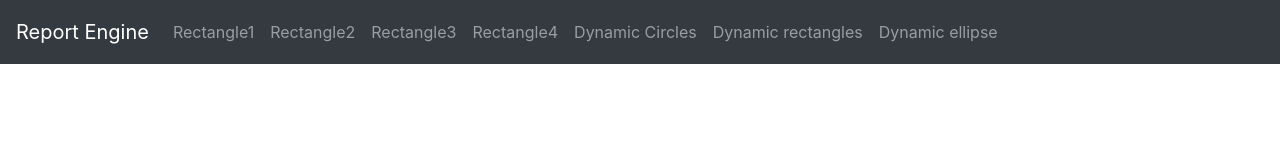
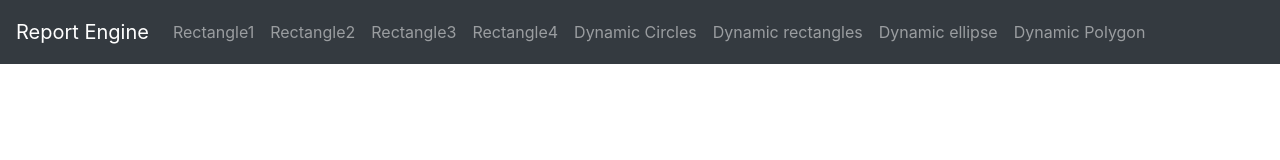
Before and after one commit to rajithabandara/redemo, an Angular app in the folder client/: page / in a window 1280 px wide. Shown: the top 160 px of the page. Built offline with nearby package versions, Linux system fonts and the light colour scheme.

Commit message:
Added dynamic polygon component and roting

```diff
--- a/client/src/app/app-routing.module.ts
+++ b/client/src/app/app-routing.module.ts
@@ -8,6 +8,7 @@ import { Rectangle4Component } from './components/report-engine/rectangle4/recta
 import { DynamicRectanglesComponent } from './components/report-engine/dynamic-rectangles/dynamic-rectangles.component';
 import { DynamicCirclesComponent } from './components/report-engine/dynamic-circles/dynamic-circles.component';
 import { DynamicEllipseComponent } from './components/report-engine/dynamic-ellipse/dynamic-ellipse.component';
+import { DynamicPolygonComponent } from './components/report-engine/dynamic-polygon/dynamic-polygon.component';
 
 const routes: Routes = [
   {
@@ -21,6 +22,7 @@ const routes: Routes = [
       { path: 'dynamicCircle', component: DynamicCirclesComponent },
       { path: 'dynamicRectangle', component: DynamicRectanglesComponent},
       { path: 'dynamicEllipse', component: DynamicEllipseComponent},
+      { path: 'dynamicPolygon', component: DynamicPolygonComponent},
     ],
   },
 ];
--- a/client/src/app/app.component.html
+++ b/client/src/app/app.component.html
@@ -71,6 +71,15 @@
           >Dynamic ellipse</a
         >
       </li>
+      <li class="nav-item">
+        <a
+          class="nav-link"
+          [routerLink]="['/reportengine/dynamicPolygon']"
+          routerLinkActive="active"
+          >Dynamic Polygon</a
+        >
+      </li>
+
     </ul>
     <ul class="navbar-nav"></ul>
   </div>
--- a/client/src/app/app.module.ts
+++ b/client/src/app/app.module.ts
@@ -15,6 +15,7 @@ import { Rectangle3Component } from './components/report-engine/rectangle3/recta
 import { DynamicCirclesComponent } from './components/report-engine/dynamic-circles/dynamic-circles.component';
 import { DynamicRectanglesComponent } from './components/report-engine/dynamic-rectangles/dynamic-rectangles.component';
 import { DynamicEllipseComponent } from './components/report-engine/dynamic-ellipse/dynamic-ellipse.component';
+import { DynamicPolygonComponent } from './components/report-engine/dynamic-polygon/dynamic-polygon.component';
 
 
 @NgModule({
@@ -28,6 +29,7 @@ import { DynamicEllipseComponent } from './components/report-engine/dynamic-elli
     DynamicCirclesComponent,
     DynamicRectanglesComponent,
     DynamicEllipseComponent,
+    DynamicPolygonComponent,
 
   ],
   imports: [BrowserModule, AppRoutingModule, HttpClientModule],
--- /dev/null
+++ b/client/src/app/components/report-engine/dynamic-polygon/dynamic-polygon.component.html
@@ -0,0 +1 @@
+<p>dynamic-polygon works!</p>
--- /dev/null
+++ b/client/src/app/components/report-engine/dynamic-polygon/dynamic-polygon.component.ts
@@ -0,0 +1,15 @@
+import { Component, OnInit } from '@angular/core';
+
+@Component({
+  selector: 'app-dynamic-polygon',
+  templateUrl: './dynamic-polygon.component.html',
+  styleUrls: ['./dynamic-polygon.component.css']
+})
+export class DynamicPolygonComponent implements OnInit {
+
+  constructor() { }
+
+  ngOnInit(): void {
+  }
+
+}
```
Also changed, not shown: client/src/app/components/report-engine/dynamic-polygon/dynamic-polygon.component.css (added), client/src/assets/focus.svg, 1 other file (tests, documents, lock files or other folders).
